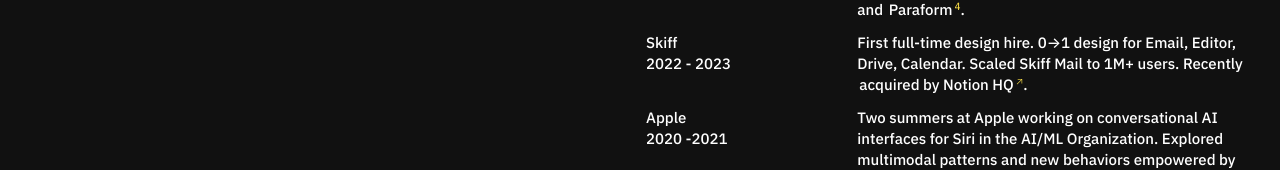
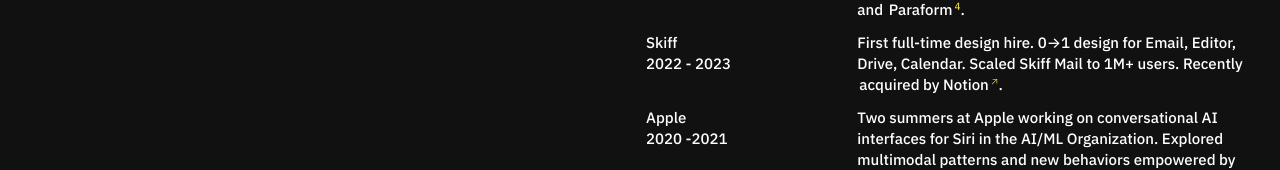
Before and after one commit to josephz-me/portfolio-v4, a Next.js app: page / in a window 1280 px wide. Shown: the part 280-450 px from the top of the page. Built offline with nearby package versions, Linux system fonts and the light colour scheme; no server answers; a web font is replaced by a local one.

Commit message:
Fix: Update acquisition text to Notion
Co-authored-by: jxsephz <jxsephz@gmail.com>

```diff
--- a/pages/index.js
+++ b/pages/index.js
@@ -75,7 +75,7 @@ export default function Home() {
               First full-time design hire. 0→1 design for Email, Editor, Drive, Calendar. Scaled
               Skiff Mail to 1M+ users. Recently{' '}
               <TextLink link="https://www.notion.so/blog/meet-skiff-the-newest-member-of-the-notion-family">
-                acquired by Notion HQ
+                acquired by Notion
               </TextLink>
               .
             </WorkExperience>
```
